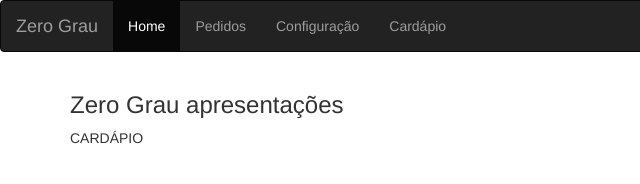
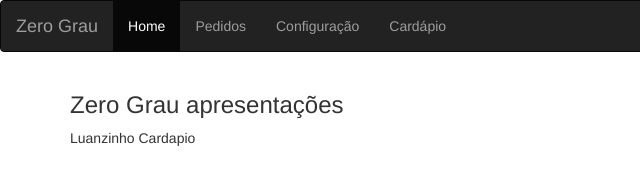
Before and after one commit to thenunker/Site-Zero-Grau, a plain HTML site: page abas/cardapio.html in a window 1280 px wide. Shown: the full height of the page, 0-640 px from the left. Drawn offline with nearby package versions, Linux system fonts and the light colour scheme.

Commit message:
Cardapio para luanzinho

```diff
--- a/abas/cardapio.html
+++ b/abas/cardapio.html
@@ -35,7 +35,7 @@
       </nav>
       <div class="container">
         <h3>Zero Grau apresentações</h3>
-        <p>CARDÁPIO</p>
+        <p>Luanzinho Cardapio</p>
     </div>
 </body>
 </html>
```
